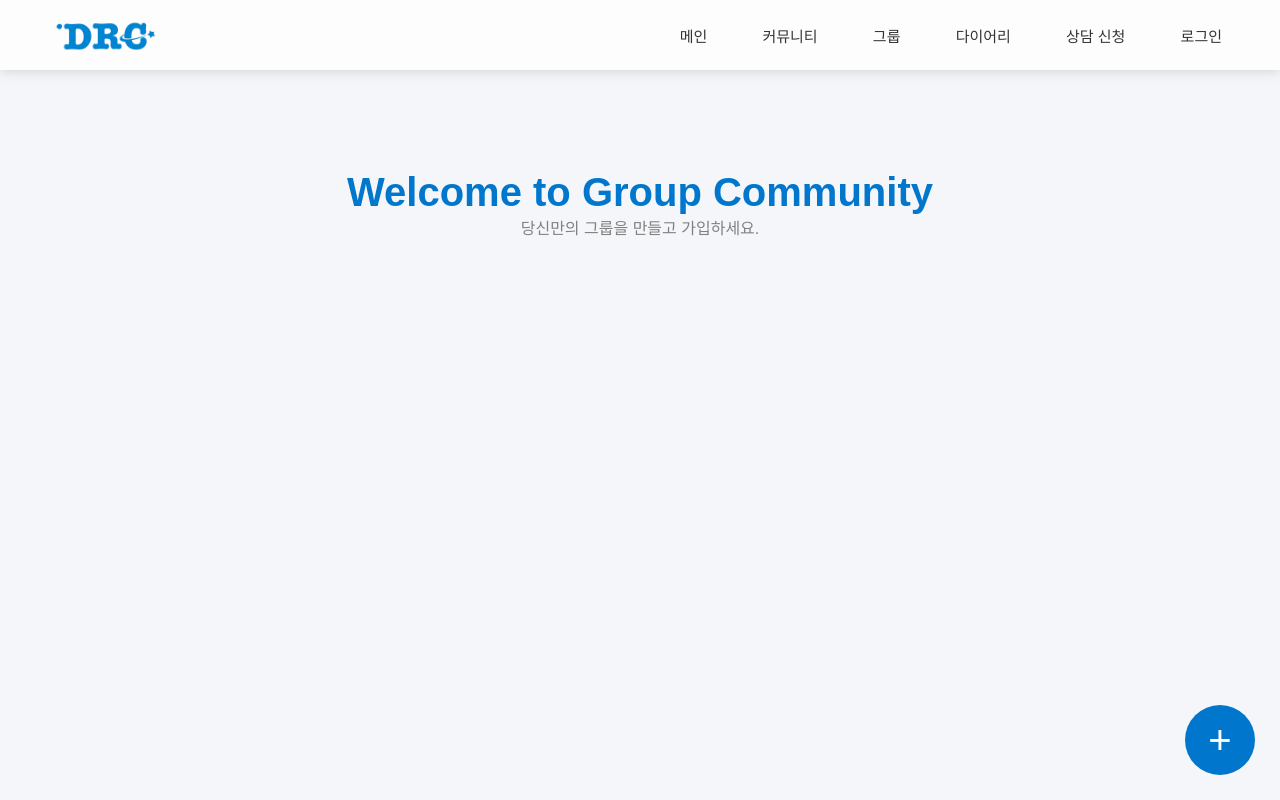
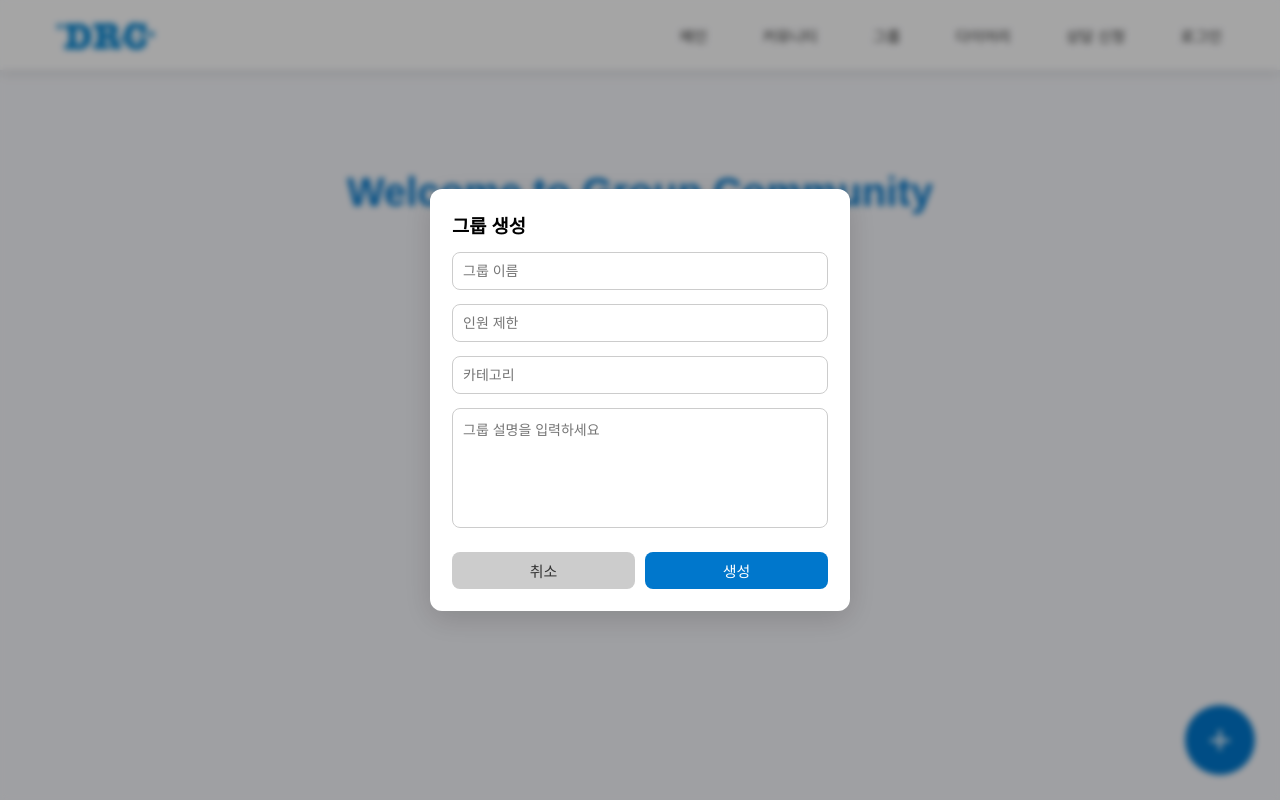
Before and after one commit to YOU-CANT-GUARD-ME/peer-support-platform, a React (Vite) app in the folder frontend/: page /group in a window 1280 px wide. Built offline with nearby package versions, Linux system fonts and the light colour scheme.

Commit message:
그룹페이지수정하다가빡쳐서던짐(새그룹보기, 마이그룹 변경 추가)

```diff
--- a/frontend/src/css/Group.css
+++ b/frontend/src/css/Group.css
@@ -1,3 +1,12 @@
+/* 공용 초기화 */
+* {
+    margin: 0;
+    padding: 0;
+    box-sizing: border-box;
+    font-family: Arial, sans-serif;
+}
+
+/* 그룹 페이지 전체 레이아웃 */
 .groups-page {
     padding: 100px 0 150px;
     max-width: 1000px;
@@ -8,21 +17,23 @@
     align-items: center;
 }
 
+/* 웰컴 박스 */
 .welcome-box {
     display: flex;
     flex-direction: column;
     align-items: center;
-
-    & p {
-        color: #818181;
-    }
 }
 
-.welcome-group-text {
+.welcome-box h1 {
     font-size: 40px;
     color: #0077cc;
 }
 
+.welcome-box p {
+    color: #818181;
+}
+
+/* 그룹 생성 버튼 */
 .create-btn {
     position: fixed;
     right: 25px;
@@ -44,6 +55,7 @@
     transform: scale(1.08);
 }
 
+/* 그룹 리스트 */
 .group-list {
     width: 1000px;
     display: flex;
@@ -96,6 +108,33 @@
     background: #3b7bd3;
 }
 
+/* 그룹 탭 버튼 */
+.group-tabs {
+    display: flex;
+    gap: 1em;
+    margin-bottom: 2em;
+}
+
+.group-tabs button {
+    white-space: nowrap;
+    background: #f0f0f0;
+    color: #333;
+    border: 1px solid #ccc;
+    font-weight: 500;
+    flex: 1;
+    padding: 0.8em;
+    border-radius: 6px;
+    cursor: pointer;
+    transition: 0.3s;
+}
+
+.group-tabs button.active-tab {
+    background: #4895ef;
+    color: white;
+    border-color: #4895ef;
+}
+
+/* 모달 백드롭 */
 .modal-backdrop {
     position: fixed;
     top: 0;
@@ -106,8 +145,10 @@
     display: flex;
     justify-content: center;
     align-items: center;
+    z-index: 1000;
 }
 
+/* 모달 박스 */
 .modal {
     width: 400px;
     background: white;
@@ -119,30 +160,62 @@
 }
 
 .modal input,
-.modal textarea {
+.modal textarea,
+.modal select {
     width: 100%;
     padding: 0.8em;
     border-radius: 6px;
     border: 1px solid #ccc;
+    font-size: 1em;
 }
 
+/* 모달 버튼 */
 .modal-buttons {
     display: flex;
     justify-content: space-between;
+    gap: 10px;
 }
 
-.modal-buttons * {
+.modal-buttons button {
     width: 48%;
     padding: 0.8em;
     border: none;
     border-radius: 6px;
     cursor: pointer;
+    font-weight: 500;
+    transition: 0.3s;
+}
+
+.modal-buttons button:first-child {
+    background: #ccc;
+    color: #333;
+}
+
+.modal-buttons button:first-child:hover {
+    background: #999;
+}
+
+.modal-buttons button:last-child {
     background: #4895ef;
     color: white;
-    text-decoration: none;
-    text-align: center;
 }
 
-.modal-buttons button:hover {
+.modal-buttons button:last-child:hover {
     background: #3b7bd3;
 }
+
+/* 공용 버튼 클래스 */
+.button, .ako-btn {
+    padding: 0.8em 1em;
+    border-radius: 6px;
+    border: none;
+    cursor: pointer;
+    background: #4895ef;
+    color: white;
+    font-weight: 500;
+    transition: 0.3s;
+}
+
+.button:hover, .ako-btn:hover {
+    background: #3b7bd3;
+}
--- a/frontend/src/css/GroupDetail.css
+++ b/frontend/src/css/GroupDetail.css
@@ -57,17 +57,24 @@
 }
 
 .create-post-btn {
-  width: 150px;
-  padding: 10px;
-  background-color: #4895ef;
-  color: #fff;
-  border: none;
-  border-radius: 6px;
+  position: fixed;
+  right: 25px;
+  bottom: 25px;
+  background: #0077cc;
+  font-size: 40px;
+  color: white;
+  width: 70px;
+  height: 70px;
+  border-radius: 50%;
+  display: flex;
+  justify-content: center;
+  align-items: center;
   cursor: pointer;
-  font-size: 15px;
+  transition: 0.2s;
+  border: 0;
 }
 .create-post-btn:hover {
-  background-color: #1e6fd6;
+  transform: scale(1.08);
 }
 
 .group-post {
--- a/frontend/src/pages/Diary.jsx
+++ b/frontend/src/pages/Diary.jsx
@@ -92,7 +92,7 @@ export default function Diary() {
 
             {/* 작성 모달 */}
             {isModalOpen && (
-                <div className="modal-backdrop">
+                <div className="modal-backdrop" onClick={() => setIsModalOpen(false)}>
                     <div className="modal">
                         <h3>새 일기 작성</h3>
 
@@ -137,11 +137,13 @@ export default function Diary() {
 
             {/* 상세 모달 */}
             {currentEntry && (
-                <div className="modal-backdrop">
+                <div className="modal-backdrop" onClick={() => setIsModalOpen(false)}>
                     {currentEntry && (
                         <div
                             className="modal-backdrop themed"
+                            onClick={(e) => e.stopPropagation()}
                             >
+
 
                             <div className="modal"
                             style={{
--- a/frontend/src/pages/Group.jsx
+++ b/frontend/src/pages/Group.jsx
@@ -1,11 +1,9 @@
 import React, { useState } from "react";
-import '../css/Group.css'
-import { Link } from "react-router-dom";
-import { motion } from "framer-motion"
+import "../css/Group.css";
+import { motion } from "framer-motion";
 
-export default function Group() {
-    const [groups, setGroups] = useState([]);
-    const [isModalOpen, setIsModalOpen] = useState(false);
+// 그룹 생성 모달 컴포넌트
+function GroupModal({ setIsModalOpen, onGroupCreated }) {
   const [name, setName] = useState("");
   const [limit, setLimit] = useState("");
   const [category, setCategory] = useState("");
@@ -23,19 +21,115 @@ export default function Group() {
       members: 1,
     };
 
-        setGroups([newGroup, ...groups]);
+    onGroupCreated(newGroup);
     setName("");
     setLimit("");
     setCategory("");
     setDesc("");
-        setIsModalOpen(false);
   };
 
   return (
+    <div className="modal-backdrop" onClick={() => setIsModalOpen(false)}>
+      <div className="modal" onClick={(e) => e.stopPropagation()}>
+        <h3>그룹 생성</h3>
+
+        <input
+          type="text"
+          placeholder="그룹 이름"
+          value={name}
+          onChange={(e) => setName(e.target.value)}
+        />
+        <input
+          type="number"
+          placeholder="인원 제한"
+          value={limit}
+          onChange={(e) => setLimit(e.target.value)}
+        />
+        <input
+          type="text"
+          placeholder="카테고리"
+          value={category}
+          onChange={(e) => setCategory(e.target.value)}
+        />
+        <textarea
+          placeholder="그룹 설명을 입력하세요"
+          value={desc}
+          onChange={(e) => setDesc(e.target.value)}
+        />
+
+        <div className="modal-buttons">
+          <button onClick={() => setIsModalOpen(false)}>취소</button>
+          <button onClick={handleCreate}>생성</button>
+        </div>
+      </div>
+    </div>
+  );
+}
+
+// 새 그룹 보기 컴포넌트
+function NewGroups({ groups, setGroups, setIsModalOpen, setActiveTab }) {
+  const handleGroupCreated = (newGroup) => {
+    setGroups([newGroup, ...groups]);
+    setIsModalOpen(false);
+    setActiveTab("new"); // 생성 후 새 그룹 보기로 이동
+  };
+
+  return (
+    <div className="group-list">
+      {groups.map((g) => (
+        <div className="group-card" key={g.id}>
+          <h2>{g.name}</h2>
+          <p className="g-desc">{g.desc}</p>
+          <div className="g-info">
+            <span>카테고리: {g.category}</span>
+            <span>인원: {g.members} / {g.limit}</span>
+          </div>
+          <button className="join-btn">가입</button>
+        </div>
+      ))}
+      {/** 그룹 생성 모달 */}
+      {setIsModalOpen && (
+        <GroupModal setIsModalOpen={setIsModalOpen} onGroupCreated={handleGroupCreated} />
+      )}
+    </div>
+  );
+}
+
+// 마이 그룹 컴포넌트
+function MyGroups({ myGroups }) {
+  return (
+    <div className="group-list">
+      {myGroups.length === 0 ? (
+        <p>가입한 그룹이 없습니다.</p>
+      ) : (
+        myGroups.map((g) => (
+          <div className="group-card" key={g.id}>
+            <h2>{g.name}</h2>
+            <p className="g-desc">{g.desc}</p>
+            <div className="g-info">
+              <span>카테고리: {g.category}</span>
+              <span>인원: {g.members} / {g.limit}</span>
+            </div>
+            <button className="join-btn joined">참여중</button>
+          </div>
+        ))
+      )}
+    </div>
+  );
+}
+
+// Group 페이지
+export default function Group() {
+  const [groups, setGroups] = useState([]);
+  const [myGroups, setMyGroups] = useState([]);
+  const [activeTab, setActiveTab] = useState("new"); // 'new' or 'my'
+  const [isModalOpen, setIsModalOpen] = useState(false);
+
+  return (
     <div className="groups-page">
+      {/* 웰컴 박스 */}
       <div className="welcome-box">
         <motion.h1
-          className="welcome-text"
           initial={{ opacity: 0, y: 15 }}
           animate={{ opacity: 1, y: 0 }}
           transition={{ duration: 1, ease: "easeOut" }}
@@ -51,62 +145,48 @@ export default function Group() {
         </motion.p>
       </div>
 
+      {/* 그룹 생성 버튼 */}
       <div className="create-btn" onClick={() => setIsModalOpen(true)}>+</div>
 
-            <div className="group-list">
-                {groups.map((g) => (
-                    <div className="group-card" key={g.id}>
-                        <h2>{g.name}</h2>
-                        <p className="g-desc">{g.desc}</p>
-
-                        <div className="g-info">
-                            <span>카테고리: {g.category}</span>
-                            <span>인원: {g.members} / {g.limit}</span>
+      {/* 탭 버튼 */}
+      <div className="group-tabs">
+        <button
+          className={activeTab === "new" ? "active-tab" : ""}
+          onClick={() => setActiveTab("new")}
+        >
+          새 그룹 보기
+        </button>
+        <button
+          className={activeTab === "my" ? "active-tab" : ""}
+          onClick={() => setActiveTab("my")}
+        >
+          마이 그룹
+        </button>
       </div>
 
-                        <Link to='/group-detail' className="join-btn">가입</Link>
-                    </div>
-                ))}
+      {/* 탭 컨텐츠 */}
+      <div className="tab-content">
+        {activeTab === "new" ? (
+          <NewGroups
+            groups={groups}
+            setGroups={setGroups}
+            setIsModalOpen={setIsModalOpen}
+            setActiveTab={setActiveTab}
+          />
+        ) : (
+          <MyGroups myGroups={myGroups} />
+        )}
       </div>
 
+      {/* 그룹 생성 모달 (새 그룹 보기 / 마이 그룹 모두 클릭 가능) */}
       {isModalOpen && (
-                <div className="modal-backdrop">
-                    <div className="modal">
-                        <h3>그룹 생성</h3>
-
-                        <input
-                            type="text"
-                            placeholder="그룹 이름"
-                            value={name}
-                            onChange={(e) => setName(e.target.value)}
+        <GroupModal
+          setIsModalOpen={setIsModalOpen}
+          onGroupCreated={(newGroup) => {
+            setGroups([newGroup, ...groups]);
+            setActiveTab("new"); // 생성 후 새 그룹 보기
+          }}
         />
-
-                        <input
-                            type="number"
-                            placeholder="인원 제한"
-                            value={limit}
-                            onChange={(e) => setLimit(e.target.value)}
-                        />
-
-                        <input
-                            type="text"
-                            placeholder="카테고리"
-                            value={category}
-                            onChange={(e) => setCategory(e.target.value)}
-                        />
-
-                        <textarea
-                            placeholder="그룹 설명을 입력하세요"
-                            value={desc}
-                            onChange={(e) => setDesc(e.target.value)}
-                        ></textarea>
-
-                        <div className="modal-buttons">
-                            <button onClick={() => setIsModalOpen(false)}>취소</button>
-                            <button onClick={handleCreate}>생성</button>
-                        </div>
-                    </div>
-                </div>
       )}
     </div>
   );
```
Also changed, not shown: frontend/src/components/GroupModal.jsx (added, +47 -0 lines), frontend/src/components/Mygroups.jsx (added, +26 -0 lines), frontend/src/components/NewGroups.jsx (added, +61 -0 lines), frontend/src/pages/Community.jsx (+4 -4 lines), frontend/src/pages/Counsel.jsx (+5 -5 lines), frontend/src/pages/GroupDetail.jsx (+5 -5 lines). Lines whose indentation alone changed are shown as unchanged.
